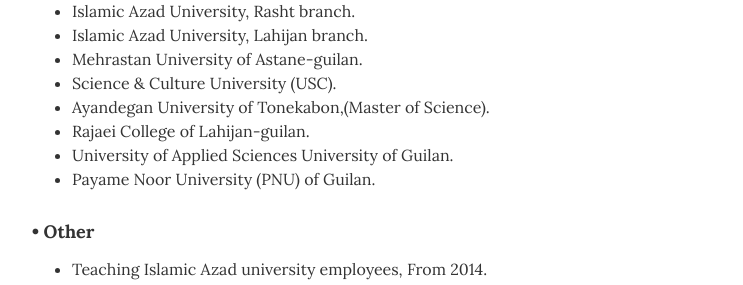
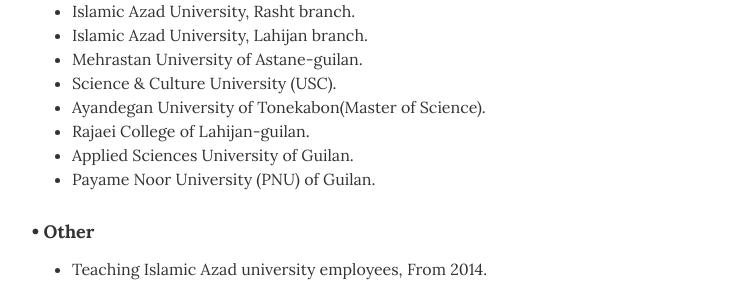
Before and after one commit to hosseinsadr/hosseinsadr.github.io, a Jekyll site: the page built from index.html, in a window 1280 px wide and 900 px high, scrolled down 522 px. Shown: the part 163-448 px from the top of the window, without its empty margins (268-1011 px from the left). Built offline with Jekyll 4.4.1, drawn with Linux system fonts in a browser that asks for light colours.

Commit message:
Update experience.yml

```diff
--- a/_data/experience.yml
+++ b/_data/experience.yml
@@ -5,7 +5,7 @@
 
   duration: 2011; present
 
-  summary: <ul class="resume-item-list"><li>Guilan University, Faculty of Engineering.</li><li>Islamic Azad University, Parand (Tehran) branch.</li><li>Islamic Azad University, Rasht branch.</li><li>Islamic Azad University, Lahijan branch.</li><li>Mehrastan University of Astane-guilan.</li><li>Science & Culture University (USC).</li><li>Ayandegan University of Tonekabon,(Master of Science).</li><li>Rajaei College of Lahijan-guilan.</li><li>University of Applied Sciences University of Guilan.</li><li>Payame Noor University (PNU) of Guilan.</li></ul>
+  summary: <ul class="resume-item-list"><li>Guilan University, Faculty of Engineering.</li><li>Islamic Azad University, Parand (Tehran) branch.</li><li>Islamic Azad University, Rasht branch.</li><li>Islamic Azad University, Lahijan branch.</li><li>Mehrastan University of Astane-guilan.</li><li>Science & Culture University (USC).</li><li>Ayandegan University of Tonekabon(Master of Science).</li><li>Rajaei College of Lahijan-guilan.</li><li>Applied Sciences University of Guilan.</li><li>Payame Noor University (PNU) of Guilan.</li></ul>
 
 # Other
 - company:
```
